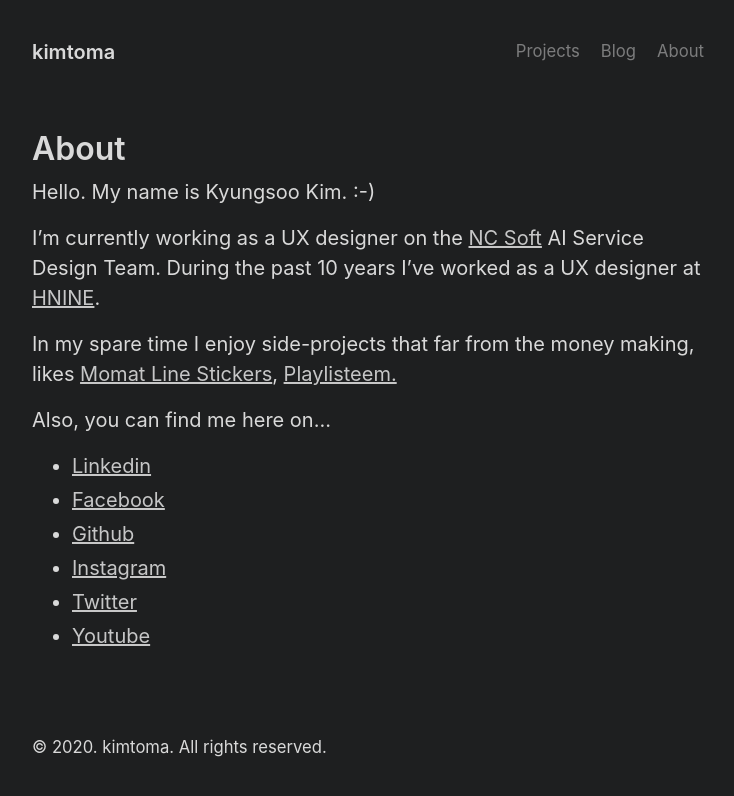
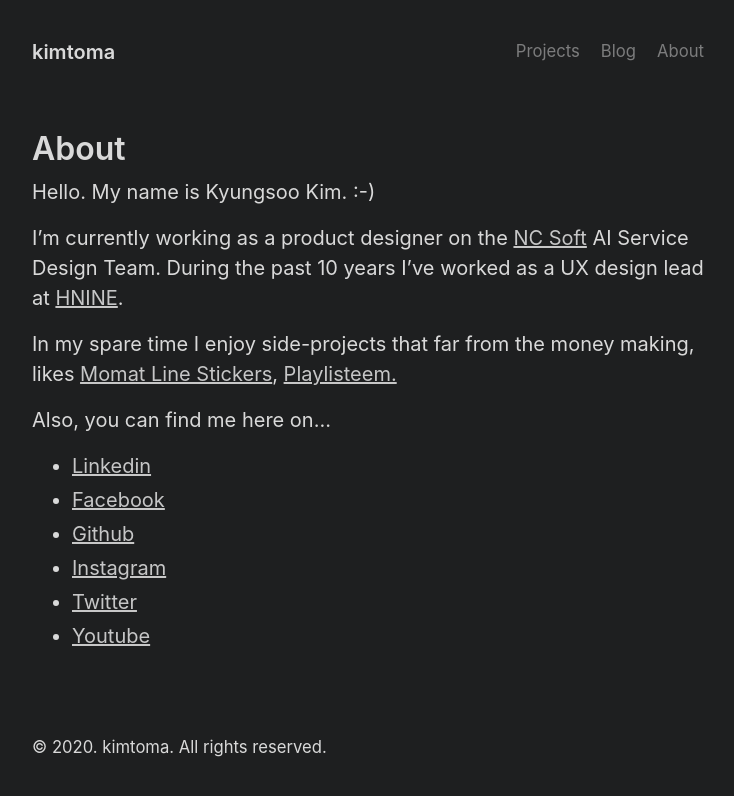
Before and after one commit to kimtoma/kimtoma.github.io, a Jekyll site: the page built from about.md, in a window 1280 px wide. Shown: the top 796 px of the page, without its empty margins (272-1006 px from the left). Built offline with Jekyll 4.4.1, drawn with Linux system fonts in a browser that asks for light colours.

Commit message:
profile update

```diff
--- a/about.md
+++ b/about.md
@@ -5,8 +5,8 @@ title: About
 
 Hello. My name is Kyungsoo Kim. :-)
 
-I’m currently working as a UX designer on the [NC Soft](http://kr.ncsoft.com/korean/?ref=kimtoma) AI Service Design Team.
-During the past 10 years I’ve worked as a UX designer at [HNINE](https://www.hnine.com/?ref=kimtoma).
+I’m currently working as a product designer on the [NC Soft](http://kr.ncsoft.com/korean/?ref=kimtoma) AI Service Design Team.
+During the past 10 years I’ve worked as a UX design lead at [HNINE](https://www.hnine.com/?ref=kimtoma).
 
 In my spare time I enjoy side-projects that far from the money making, likes [Momat Line Stickers](https://store.line.me/stickershop/author/525306/en), [Playlisteem.](https://playlisteem.web.app/)
 
```
Also changed, not shown: index.md (+1 -1 lines), 1 other file.
